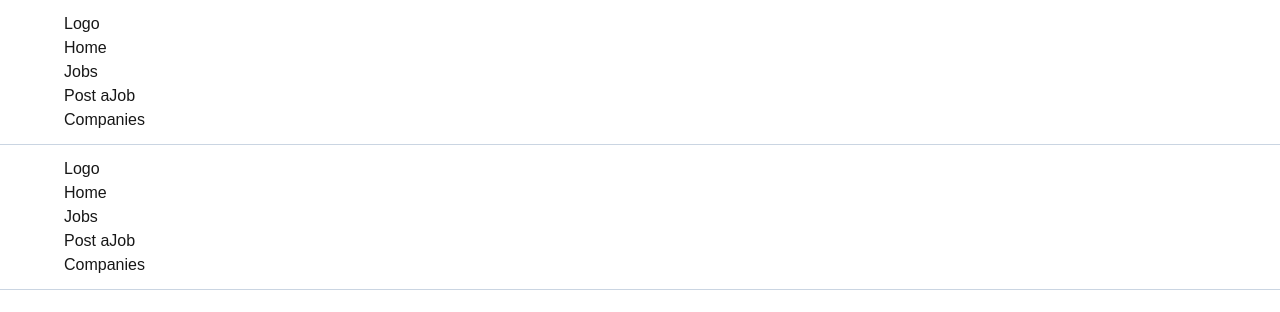
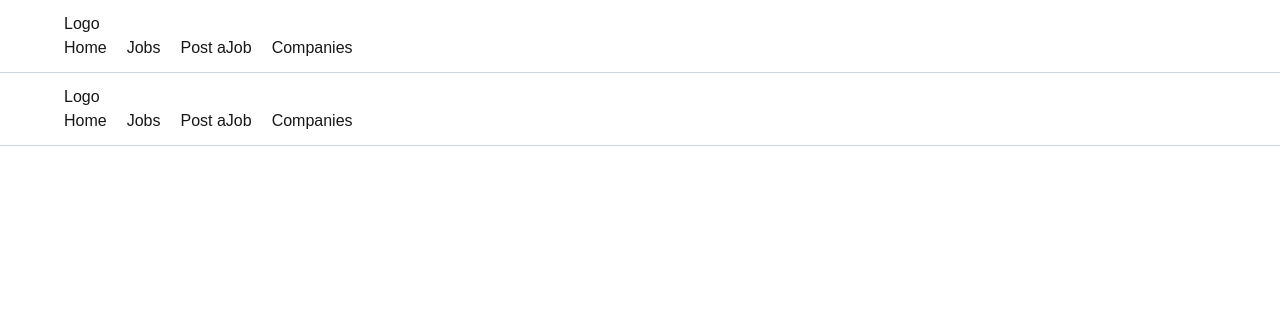
Before and after one commit to muodilo/remotecraft, a Next.js app: page /components/Navbar in a window 1280 px wide. Shown: the top 312 px of the page. Built offline with nearby package versions, Linux system fonts and the light colour scheme.

Commit message:
style: make navigation items flex with gap spacing

```diff
--- a/pages/components/Navbar.tsx
+++ b/pages/components/Navbar.tsx
@@ -6,7 +6,7 @@ const Navbar = () => {
     <nav className='px-16 py-3 border-b border-slate-300'>
      <div>Logo</div>
 
-     <ul>
+     <ul className='flex items-center gap-5'>
         <li>
             <Link href={'/'}>Home</Link>
         </li>
```
